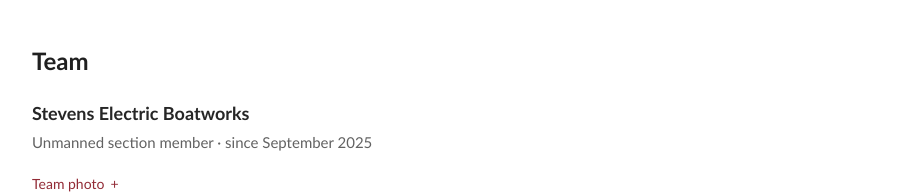
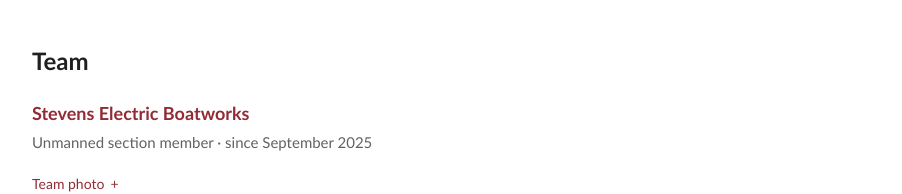
Before and after one commit to Henry-Hanyue-Shen/Henry-Hanyue-Shen.github.io, a plain HTML site: page index.html in a window 1280 px wide. Shown: the part 2071-2265 px from the top of the page, without its empty margins (188-1090 px from the left). Drawn offline with Linux system fonts and the light colour scheme.

Commit message:
Link Stevens Electric Boatworks to its official site
Co-Authored-By: Claude Opus 5.5 <noreply@anthropic.com>

```diff
--- a/index.html
+++ b/index.html
@@ -83,7 +83,7 @@
     <section id="team" aria-labelledby="team-title">
       <h2 id="team-title">Team</h2>
       <article class="research-entry">
-        <h3>Stevens Electric Boatworks</h3>
+        <h3><a href="https://stevenseboat.org/">Stevens Electric Boatworks</a></h3>
         <p class="work-type">Unmanned section member · since September 2025</p>
         <details class="photo-toggle">
           <summary>Team photo</summary>
```
